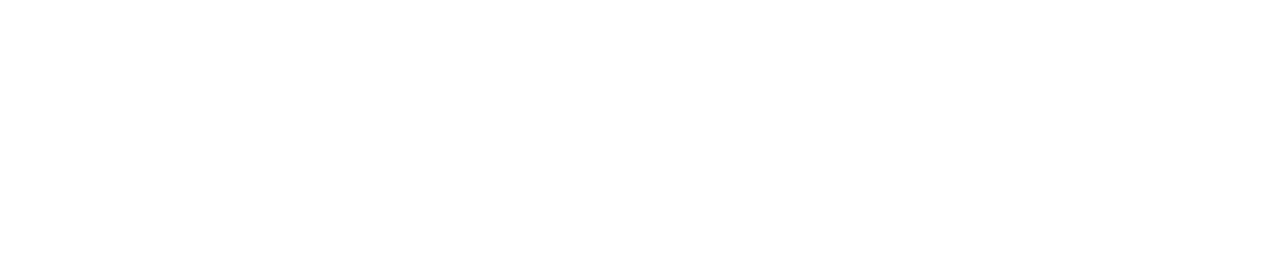
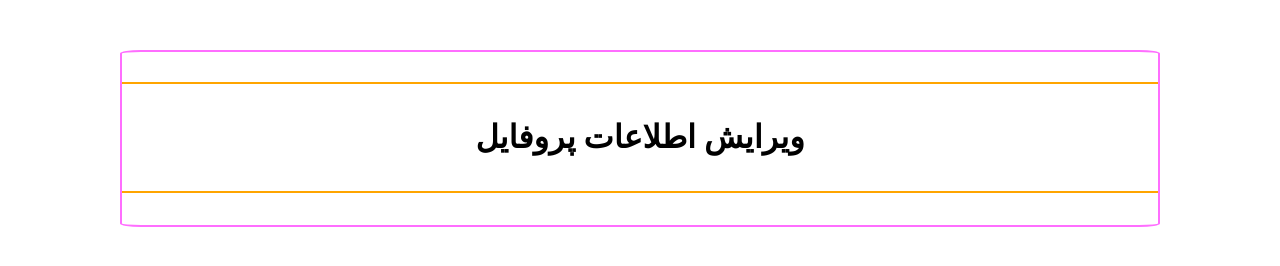
Before and after one commit to leylaramezanizdeh/webproject, a plain HTML site: page index.html in a window 1280 px wide. Drawn offline with Linux system fonts and the light colour scheme.

Commit message:
add header and style the form and header

```diff
--- a/index.html
+++ b/index.html
@@ -9,7 +9,13 @@
 </head>
 <body>
     <div class="container">
-        <form action="" class="edit-form"></form>
+        <form action="" class="edit-form">
+            <header class="header">
+                <h1 id="title" class="text-center" style="font-weight: bold">
+                   ویرایش اطلاعات پروفایل
+                </h1>
+              </header>
+        </form>
     </div>
 
 </body>
--- a/style.css
+++ b/style.css
@@ -1,30 +1,51 @@
-body{
+body {
   font-size: 1rem;
   font-weight: 400 bold;
   line-height: 2;
   color: rgb(0, 0, 0);
   margin: 0;
 }
-body::before{
+body::before {
   position: fixed;
   top: 0;
   left: 0;
   height: 100%;
   width: 100%;
-    z-index : -1;
+  z-index: -1;
   background-image: linear-gradient(
     115deg,
-        rgba(68, 255, 0, 0.344)
-        rgba(0, 166, 255, 0.367)
+    rgba(68, 255, 0, 0.344) rgba(0, 166, 255, 0.367)
   );
   background-size: cover;
   background-repeat: no-repeat;
   background-position: center;
 }
 
-.container{
+.container {
   width: 100%;
   margin: 3.125rem auto 0 auto;
   max-width: 1040px;
   min-width: 768;
 }
+
+.header {
+  /* padding: 0 0.625rem; */
+  margin-top: 1.875rem;
+  margin-bottom: 2rem;
+  color: rgb(0, 0, 0);
+  background-color: #ffffff;
+  border-bottom: 2px solid orange;
+  border-top: 2px solid orange;
+}
+
+.text-center {
+  text-align: center;
+}
+
+form {
+  border: 2px solid rgb(255, 110, 255);
+  /* padding: 2.5rem 0.625rem; */
+  border-radius: 2%;
+  background-color: #fff;
+  /* background-image:url(bgform.jpg); */
+}
```
Lines whose indentation alone changed are shown as unchanged.
